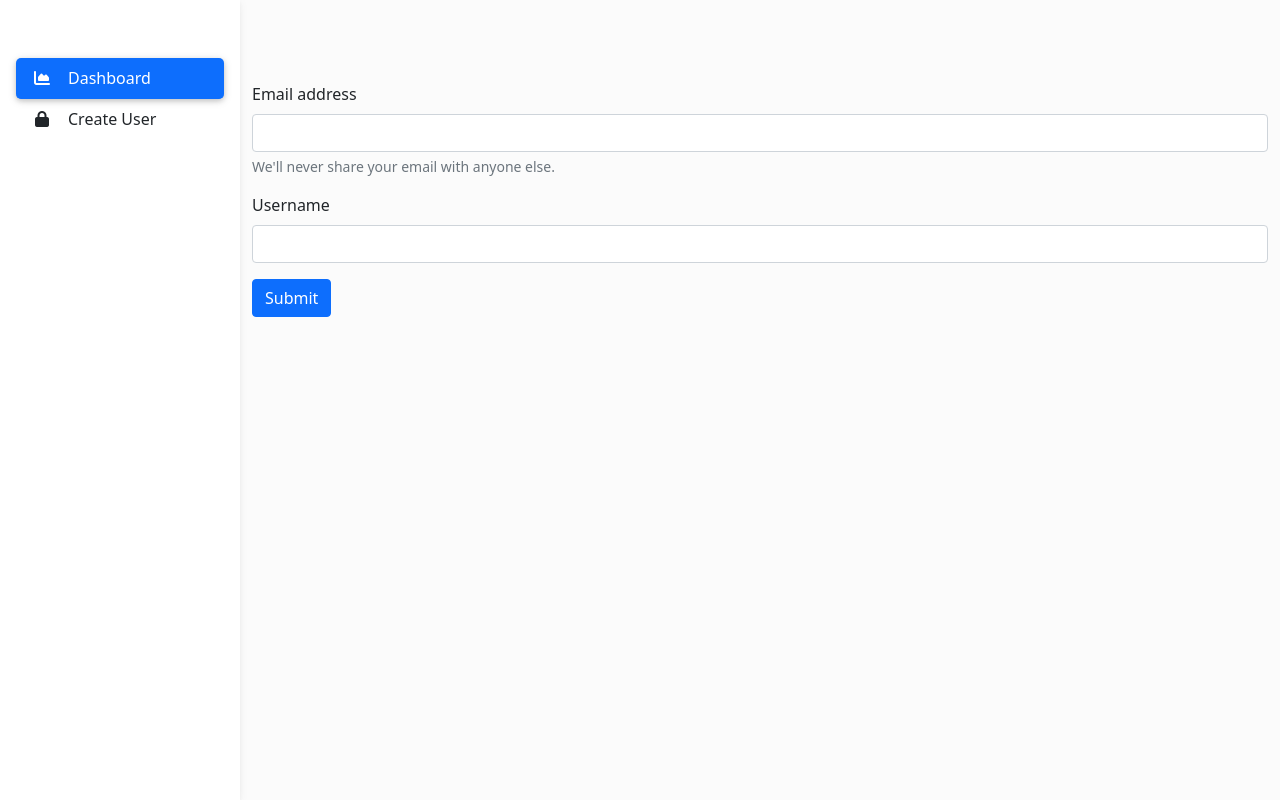
After one commit to hamzaal1/php_mvc, a PHP site: the page made by views/edit.php in a window 1280 px wide. The commit adds this page. Run offline with PHP 8.4, Linux system fonts and the light colour scheme; the template is opened without the code that fills it, so the values that code supplies are empty.

Commit message:
add CRUP operation

```diff
--- a/Models/Model.php
+++ b/Models/Model.php
@@ -50,8 +50,7 @@ abstract class Model
         $updates = implode(', ', $updates);
         $query = "UPDATE " . static::$table . " SET $updates WHERE id = $id";
         self::$connection->exec($query);
-
-        echo 1;
+        return 1;
     }
 
     public static function get()
--- a/index.php
+++ b/index.php
@@ -5,5 +5,9 @@ USE App\Routes\Route;
 
 Route::get("/php_mvc/",'HomeController','index');
 Route::get("/php_mvc/delete/user/{id}",'HomeController','destroy');
+Route::get("/php_mvc/edit/user/{id}",'HomeController','edit');
+Route::post("/php_mvc/update/user/{id}",'HomeController','update');
+Route::get("/php_mvc/create/user/",'HomeController','create');
+Route::post("/php_mvc/store/user/",'HomeController','store');
 
 ?>
--- /dev/null
+++ b/views/edit.php
@@ -0,0 +1,29 @@
+<?php
+include('./views/inc/header.php');
+?>
+
+<!--Main layout-->
+<main style="margin-top: 58px;">
+    <div class="container pt-4">
+        <form  action="http://localhost/php_mvc/update/user/<?= $data->id ?>" method="POST">
+            <div class="mb-3">
+                <label for="exampleInputEmail1" class="form-label">Email address</label>
+                <input type="email" value="<?= $data->email ?>" name="email" class="form-control" id="exampleInputEmail1"
+                    aria-describedby="emailHelp">
+                <div id="emailHelp" class="form-text">We'll never share your email with anyone else.</div>
+            </div>
+            <div class="mb-3">
+                <label for="exampleInputPassword1" class="form-label">Username</label>
+                <input type="text" name="name" value="<?= $data->name ?>"  class="form-control" id="exampleInputPassword1">
+            </div>
+            <button type="submit" class="btn btn-primary">Submit</button>
+        </form>
+    </div>
+</main>
+<!--Main layout-->
+
+
+
+<?php
+include('./views/inc/footer.php');
+?>
--- a/views/inc/header.php
+++ b/views/inc/header.php
@@ -21,46 +21,11 @@
                     <a href="/php_mvc/" class="list-group-item list-group-item-action py-2 ripple active">
                         <i class="fas fa-chart-area fa-fw me-3"></i><span>Dashboard</span>
                     </a>
-                    <a href="#" class="list-group-item list-group-item-action py-2 ripple"><i
-                            class="fas fa-lock fa-fw me-3"></i><span>Password</span></a>
-                    <a href="#" class="list-group-item list-group-item-action py-2 ripple"><i
-                            class="fas fa-chart-line fa-fw me-3"></i><span>Analytics</span></a>
-                    <a href="#" class="list-group-item list-group-item-action py-2 ripple">
-                        <i class="fas fa-chart-pie fa-fw me-3"></i><span>SEO</span>
-                    </a>
-                    <a href="#" class="list-group-item list-group-item-action py-2 ripple"><i
-                            class="fas fa-chart-bar fa-fw me-3"></i><span>Orders</span></a>
-                    <a href="#" class="list-group-item list-group-item-action py-2 ripple"><i
-                            class="fas fa-globe fa-fw me-3"></i><span>International</span></a>
-                    <a href="#" class="list-group-item list-group-item-action py-2 ripple"><i
-                            class="fas fa-building fa-fw me-3"></i><span>Partners</span></a>
-                    <a href="#" class="list-group-item list-group-item-action py-2 ripple"><i
-                            class="fas fa-calendar fa-fw me-3"></i><span>Calendar</span></a>
-                    <a href="#" class="list-group-item list-group-item-action py-2 ripple"><i
-                            class="fas fa-users fa-fw me-3"></i><span>Users</span></a>
-                    <a href="#" class="list-group-item list-group-item-action py-2 ripple"><i
-                            class="fas fa-money-bill fa-fw me-3"></i><span>Sales</span></a>
+                    <a href="/php_mvc/create/user/" class="list-group-item list-group-item-action py-2 ripple"><i
+                            class="fas fa-lock fa-fw me-3"></i><span>Create User</span></a>
                 </div>
             </div>
         </nav>
         <!-- Sidebar -->
-
-        <!-- Navbar -->
-        <nav id="main-navbar" class="navbar navbar-expand-lg navbar-light bg-white fixed-top">
-            <!-- Container wrapper -->
-            <div class="container-fluid">
-                <!-- Toggle button -->
-                <button class="navbar-toggler" type="button" data-mdb-toggle="collapse" data-mdb-target="#sidebarMenu"
-                    aria-controls="sidebarMenu" aria-expanded="false" aria-label="Toggle navigation">
-                    <i class="fas fa-bars"></i>
-                </button>
-                <!-- Search form -->
-                <form class="d-none d-md-flex input-group w-auto my-auto">
-                    <input autocomplete="off" type="search" class="form-control rounded"
-                        placeholder='Search (ctrl + "/" to focus)' style="min-width: 225px;" />
-                    <span class="input-group-text border-0"><i class="fas fa-search"></i></span>
-                </form>
-        </nav>
-        <!-- Navbar -->
     </header>
     <!--Main Navigation-->
```
Also changed, not shown: Controllers/HomeController.php (+20 -0 lines), config/View.php (+9 -3 lines), php_mvc.sql (added, +67 -0 lines), views/404.php (added, +17 -0 lines), views/create.php (added, +29 -0 lines).
